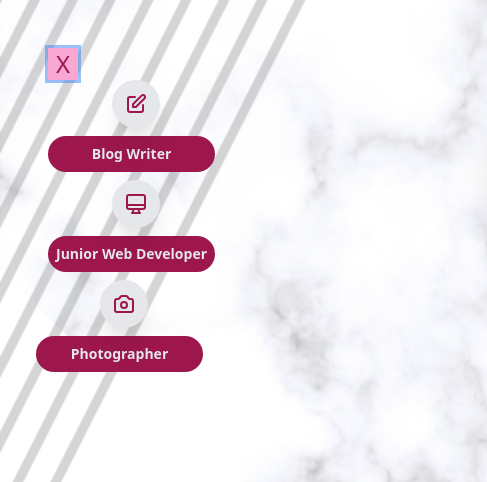
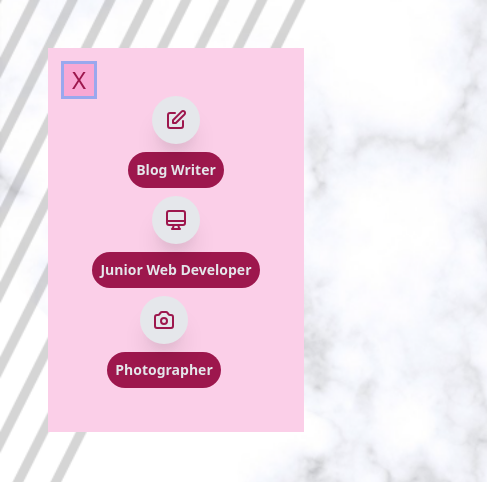
Before and after one commit to reshad020/myPersonalWebsite, a plain HTML site: page index.html in a window 1280 px wide. Both pictures are taken after a click on the button "More About Me ->". Shown: the top 482 px of the page, 0-487 px from the left. Drawn offline with nearby package versions, Linux system fonts and the light colour scheme.

Commit message:
two sections added

```diff
--- a/index.html
+++ b/index.html
@@ -40,13 +40,13 @@
         </section>
 
         <!--------- animated More about me section -------------->
-        <section class="relative sm:top-12  left-4 h-96   sm:left-12">
-
+        <section class="relative sm:top-12  p-4 h-96 w-64 bg-pink-200  sm:left-12" id="full-animated-section">
+            <button class="bg-pink-300 ring  text-2xl px-2 text-pink-800 " id="cross-btn">X</button>
             <ul>
 
                <div id="blog" class="self-intro-animated">
-                <button class="bg-pink-300 ring  text-2xl px-2 text-pink-800 " id="cross-btn">X</button>
-                <div class="h-12 w-12 relative left-16 rounded-full shadow-xl flex  items-center justify-center bg-gray-200">
+
+                <div class="h-12 w-12 relative  rounded-full shadow-xl flex  items-center justify-center bg-gray-200">
                     <svg xmlns="http://www.w3.org/2000/svg" class="h-6 text-pink-800 flex w-6" fill="none" viewBox="0 0 24 24" stroke="currentColor">
                         <path stroke-linecap="round" stroke-linejoin="round" stroke-width="2" d="M11 5H6a2 2 0 00-2 2v11a2 2 0 002 2h11a2 2 0 002-2v-5m-1.414-9.414a2 2 0 112.828 2.828L11.828 15H9v-2.828l8.586-8.586z" />
 
@@ -55,11 +55,11 @@
                 </div>
 
 
-                <li class="bg-pink-800  my-2 text-center text-sm  p-1 sm:p-2 text-gray-200 font-bold rounded-full "> Blog Writer</li>
+                <li class="bg-pink-800  my-2 text-center text-sm  p-2 sm:p-2 text-gray-200 font-bold rounded-full "> Blog Writer</li>
                </div>
 
-               <div id="web" class="self-intro-animated">
-                <div class="h-12 w-12 relative left-16 rounded-full shadow-xl flex  items-center justify-center bg-gray-200">
+               <div id="web" class=" self-intro-animated">
+                <div class="h-12 w-12 relative text-center rounded-full shadow-xl flex  items-center justify-center bg-gray-200">
                     <svg xmlns="http://www.w3.org/2000/svg" class="h-6 w-6 text-pink-800 " fill="none" viewBox="0 0 24 24" stroke="currentColor">
                         <path stroke-linecap="round" stroke-linejoin="round" stroke-width="2" d="M9.75 17L9 20l-1 1h8l-1-1-.75-3M3 13h18M5 17h14a2 2 0 002-2V5a2 2 0 00-2-2H5a2 2 0 00-2 2v10a2 2 0 002 2z" />
                       </svg>
@@ -69,7 +69,7 @@
                </div>
 
                <div id="photographer" class="self-intro-animated">
-                <div class="h-12 w-12 relative left-16 rounded-full shadow-xl   flex items-center justify-center bg-gray-200 " >
+                <div class="h-12 w-12 relative  rounded-full shadow-xl   flex items-center justify-center bg-gray-200 " >
                     <svg xmlns="http://www.w3.org/2000/svg" class="h-6 w-6 text-pink-800 " fill="none" viewBox="0 0 24 24" stroke="currentColor">
                         <path stroke-linecap="round" stroke-linejoin="round" stroke-width="2" d="M3 9a2 2 0 012-2h.93a2 2 0 001.664-.89l.812-1.22A2 2 0 0110.07 4h3.86a2 2 0 011.664.89l.812 1.22A2 2 0 0018.07 7H19a2 2 0 012 2v9a2 2 0 01-2 2H5a2 2 0 01-2-2V9z" />
                         <path stroke-linecap="round" stroke-linejoin="round" stroke-width="2" d="M15 13a3 3 0 11-6 0 3 3 0 016 0z" />
@@ -109,6 +109,8 @@
                     <p >Thank You!</p>
                 </div>
 
+                <div >
+                    <h1 class="text-center text-xl mx-auto font-semibold bg-indigo-800 text-pink-100 py-2 ring-4 mt-8 w-3/4" data-aos="zoom-out">Skills</h1>
                     <div class="grid grid-cols-2  md:grid-cols-3 mt-8 place-items-center">
 
                         <div class="h-32 w-32  flex justify-center items-center border-8 my-2  border-yellow-500 rounded-full font-semibold "
@@ -120,11 +122,11 @@
                             Css
                         </div>
                         <div class="h-32 w-32 my-2 flex justify-center items-center border-8  border-gray-500 rounded-full font-semibold"
-                    data-aos="fade-up-left" data-aos-delay="50">
+                        data-aos="fade-up" data-aos-delay="50">
                             Javascript
                         </div>
                         <div class="h-32 w-32 my-2 flex justify-center items-center border-8  border-blue-500 rounded-full font-semibold"
-                    data-aos="fade-up-left" data-aos-delay="50">
+                        data-aos="fade-up" data-aos-delay="50">
                             React
                         </div>
                         <div class="h-32 w-32 my-2 flex justify-center items-center border-8  border-indigo-500 rounded-full font-semibold"
@@ -134,6 +136,7 @@
                         <div class="h-32 w-32 my-2 flex justify-center items-center border-8  border-pink-500 rounded-full font-semibold"
                         data-aos="fade" data-aos-delay="50">
                             C++
+                        </div>
                     </div>
                 </div>
 
--- a/script.js
+++ b/script.js
@@ -3,21 +3,33 @@ const web = document.getElementById('web');
 const photographer = document.getElementById('photographer')
 
 document.getElementById('about-me-btn').addEventListener('click',function(){
+    document.getElementById('full-animated-section').style=`
+    display:block;
+    animation: opacity 1s ;
+    `
     document.getElementById('blog').style=`
-    display:block;
-
+    display:flex;
+    flex-direction:column;
+    justify-content:center;
+    align-items:center;
     animation: self-intro 1s linear;
     `;
     setTimeout(function website(){
         web.style=`
-        display:block;
+        display:flex;
+        flex-direction:column;
+        justify-content:center;
+        align-items:center;
         animation: self-intro 1s linear;
 
         `;
     },1100);
     setTimeout(function camera(){
         photographer.style=`
-        display:block;
+        display:flex;
+        flex-direction:column;
+        justify-content:center;
+        align-items:center;
         animation: self-intro 1s linear;
 
     `;
@@ -26,8 +38,9 @@ document.getElementById('about-me-btn').addEventListener('click',function(){
 
 })
 document.getElementById('cross-btn').addEventListener('click',function(){
-        blog.style.display = "none";
-        web.style.display = "none";
-        photographer.style.display = "none";
+        // blog.style.display = "none";
+        // web.style.display = "none";
+        // photographer.style.display = "none";
+        document.getElementById('full-animated-section').style.display="none";
 
 })
--- a/style.css
+++ b/style.css
@@ -50,6 +50,19 @@ span::before{
 }
 .self-intro-animated{
     display: none;
+    flex-direction: column;
+    justify-content: center;
+}
+#full-animated-section{
+    display:none;
+}
+@keyframes opacity{
+    0%{
+        opacity:0;
+    }
+    100%{
+        opacity:100;
+    }
 }
 
 .skill-div-1{
```
Lines whose indentation alone changed are shown as unchanged.
